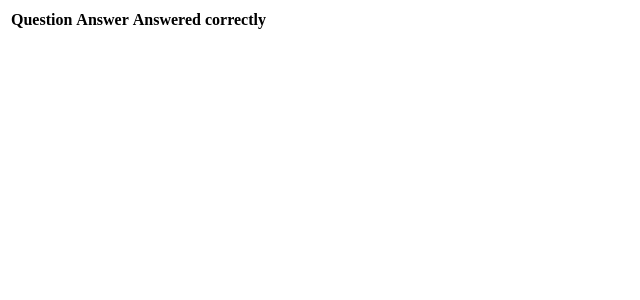
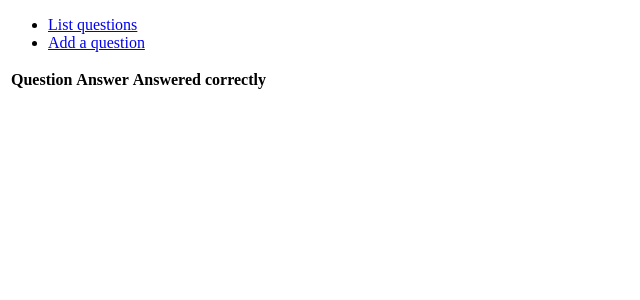
Before and after one commit to lauripalonen/tietovisatietokanta, a Flask app: page /questions/ in a window 1280 px wide. Shown: the top 300 px of the page, without its empty margins (0-640 px from the left). Run offline with Flask 2, Linux system fonts and the light colour scheme; data that the repository does not hold is empty.

Commit message:
add links to subpages

```diff
--- a/application/templates/layout.html
+++ b/application/templates/layout.html
@@ -6,6 +6,10 @@
   </head>
 
   <body>
+    <ul>
+      <li><a href="{{ url_for('questions_index') }}">List questions</a></li>
+      <li><a href="{{ url_for('question_form') }}">Add a question</a></li>
+    </ul>
     {% block body %}
       <p>
         Content.
```
